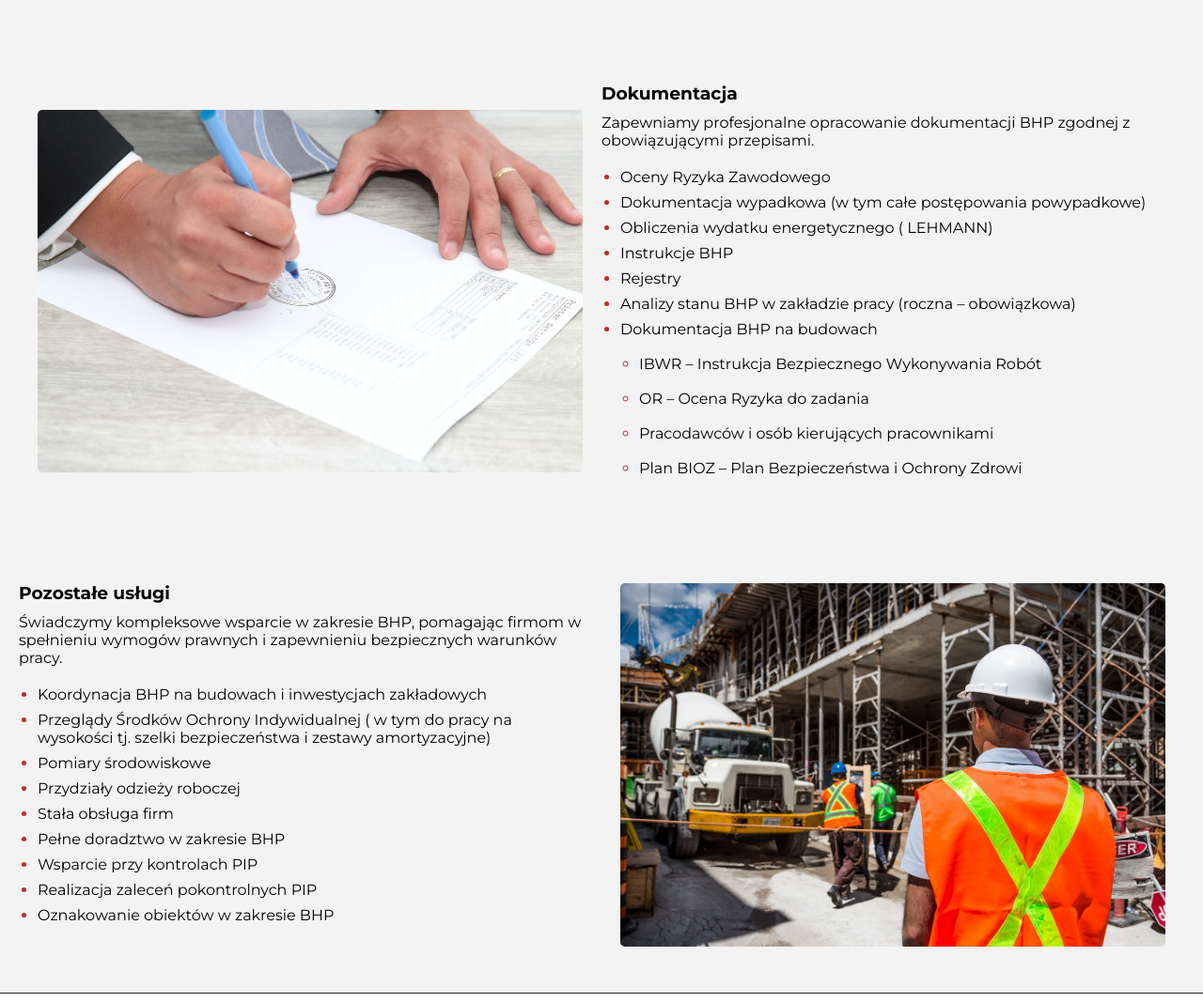
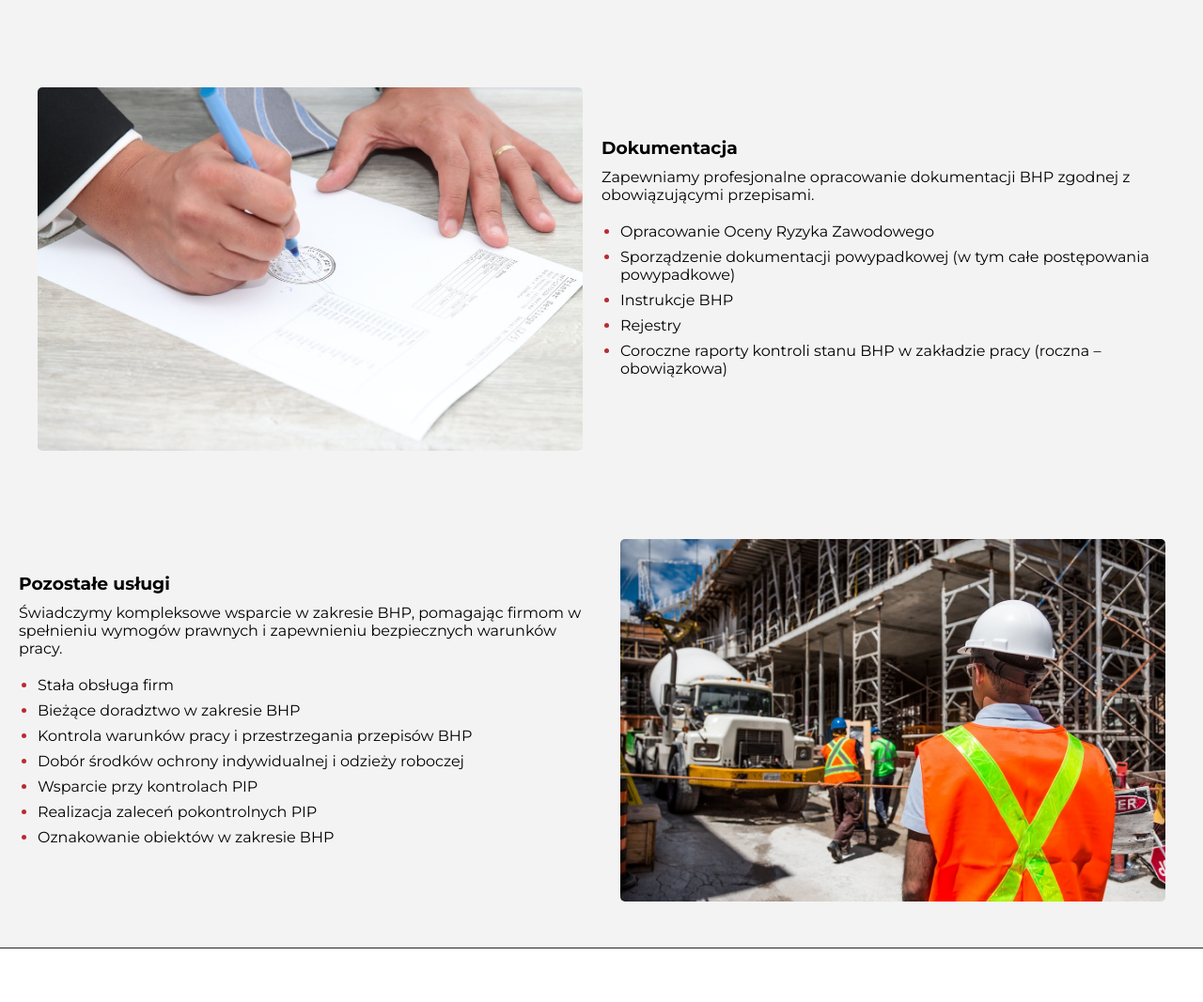
Before and after one commit to przemyslawmusial/przemyslawmusial.github.io, a PHP site: page /uslugi-bhp.html in a window 1280 px wide. Shown: the part 959-2026 px from the top of the page at 94% size. Run offline with PHP 8.4, Linux system fonts and the light colour scheme; some libraries are stand-ins or nearby versions.

Commit message:
new version of besafe

```diff
--- a/css/main.css
+++ b/css/main.css
@@ -379,6 +379,11 @@ header .description-container-mobile a:hover {
 	background-color: var(--main-color);
 	text-decoration: none;
 	color: white;
+	transition: color 0.3s;
+}
+
+.offer-card a:hover {
+	color: var(--second-color);
 }
 
 /* ADVANTAGES SECTION */
--- a/uslugi-bhp.html
+++ b/uslugi-bhp.html
@@ -66,7 +66,7 @@
             <p>Bezpieczeństwo i higiena pracy to fundament prawidłowego funkcjonowania każdej firmy. Oferujemy
                 kompleksowe wsparcie w zakresie BHP, pomagając przedsiębiorstwom spełnić obowiązujące wymogi prawne oraz
                 stworzyć bezpieczne warunki pracy.</p>
-            <p style="margin-top: 10px;">Nasze usługi obejmują szkolenia BHP, audyty, ocenę ryzyka zawodowego,
+            <p style="margin-top: 10px;">Nasze usługi obejmują szkolenia BHP, ocenę ryzyka zawodowego,
                 opracowanie dokumentacji oraz
                 doradztwo w zakresie organizacji bezpiecznego środowiska pracy. Działamy elastycznie, dostosowując
                 rozwiązania do specyfiki działalności, dzięki czemu pomagamy ograniczyć ryzyko wypadków i poprawić
@@ -92,13 +92,12 @@
                         <li>Pracodawców i osób kierujących pracownikami</li>
                         <li>Administracyjno-biurowych</li>
                     </ul>
-                    <li>Szkolenia dedykowane (hakowi, prace w hałasie, prace na wysokości itp.)</li>
-                    <li>Inne szkolenia specjalistyczne (UDT)</li>
-                    <li>Szkolenia wspierane wirtualną rzeczywistością</li>
+                    <li style="margin-top: 10px;">Szkolenia z pierwszej pomocy</li>
+                    <li>Inne szkolenia specjalistyczne</li>
                 </ul>
             </div>
             <div class="image">
-                <img src="./img/szkolenia2.jpg" alt="">
+                <img src="./img/szkolenia2.jpg" alt="zdjęcie przedstawiające proces szkolenia">
             </div>
         </section>
         <section class="first-container second-container wrapper">
@@ -107,23 +106,15 @@
                 <p class="description-p">Zapewniamy profesjonalne opracowanie dokumentacji BHP zgodnej z obowiązującymi
                     przepisami. </p>
                 <ul class="main-list">
-                    <li>Oceny Ryzyka Zawodowego</li>
-                    <li>Dokumentacja wypadkowa (w tym całe postępowania powypadkowe)</li>
-                    <li>Obliczenia wydatku energetycznego ( LEHMANN)</li>
+                    <li>Opracowanie Oceny Ryzyka Zawodowego</li>
+                    <li>Sporządzenie dokumentacji powypadkowej (w tym całe postępowania powypadkowe)</li>
                     <li>Instrukcje BHP</li>
                     <li>Rejestry</li>
-                    <li>Analizy stanu BHP w zakładzie pracy (roczna – obowiązkowa)</li>
-                    <li>Dokumentacja BHP na budowach</li>
-                    <ul class="sublist">
-                        <li>IBWR – Instrukcja Bezpiecznego Wykonywania Robót</li>
-                        <li>OR – Ocena Ryzyka do zadania</li>
-                        <li>Pracodawców i osób kierujących pracownikami</li>
-                        <li>Plan BIOZ – Plan Bezpieczeństwa i Ochrony Zdrowi</li>
-                    </ul>
+                    <li>Coroczne raporty kontroli stanu BHP w zakładzie pracy (roczna – obowiązkowa)</li>
                 </ul>
             </div>
             <div class="image">
-                <img src="./img/dokumentacja.jpg" alt="">
+                <img src="./img/dokumentacja.jpg" alt="zdjęcie przedstawiające sporządzenie dokumentacji">
             </div>
         </section>
         <section class="first-container wrapper">
@@ -132,20 +123,17 @@
                 <p class="description-p">Świadczymy kompleksowe wsparcie w zakresie BHP, pomagając firmom w spełnieniu
                     wymogów prawnych i zapewnieniu bezpiecznych warunków pracy.</p>
                 <ul class="main-list">
-                    <li>Koordynacja BHP na budowach i inwestycjach zakładowych</li>
-                    <li>Przeglądy Środków Ochrony Indywidualnej ( w tym do pracy na wysokości tj. szelki bezpieczeństwa
-                        i zestawy amortyzacyjne)</li>
-                    <li>Pomiary środowiskowe</li>
-                    <li>Przydziały odzieży roboczej</li>
                     <li>Stała obsługa firm</li>
-                    <li>Pełne doradztwo w zakresie BHP</li>
+                    <li>Bieżące doradztwo w zakresie BHP</li>
+                    <li>Kontrola warunków pracy i przestrzegania przepisów BHP</li>
+                    <li>Dobór środków ochrony indywidualnej i odzieży roboczej</li>
                     <li>Wsparcie przy kontrolach PIP</li>
                     <li>Realizacja zaleceń pokontrolnych PIP</li>
                     <li>Oznakowanie obiektów w zakresie BHP</li>
                 </ul>
             </div>
             <div class="image">
-                <img src="./img/pozostale-uslugi2.jpg" alt="">
+                <img src="./img/pozostale-uslugi2.jpg" alt="zdjęcie przedstawiające kierownika bhp na budowie">
             </div>
         </section>
     </main>
@@ -154,7 +142,7 @@
         <div class="footer-underline"></div>
         <div class="second-container wrapper">
             <div class="main-info">
-                <a href="#"><img class="logo" src="./img/logo.png" alt=""></a>
+                <a href="#"><img class="logo" src="./img/logo.png" alt="logo BeSafe"></a>
                 <h2>Szkolenia BHP PPOŻ, usługi BHP, kursy BHP | BeSafe</h2>
             </div>
             <div class="map">
@@ -180,7 +168,6 @@
         </div>
     </footer>
 
-    <!-- <div style="height: 200vh;"></div> -->
     <script src="./libraries/jquery/jquery-1.11.0.min.js"></script>
     <script src="./libraries/slick/slick.min.js"></script>
     <script src="./js/slick.js"></script>
```
Also changed, not shown: index.html (+10 -10 lines), uslugi-ppoz.html (+32 -11 lines), img/logo.png, img/przeglad_gasnic.jpg (added).
